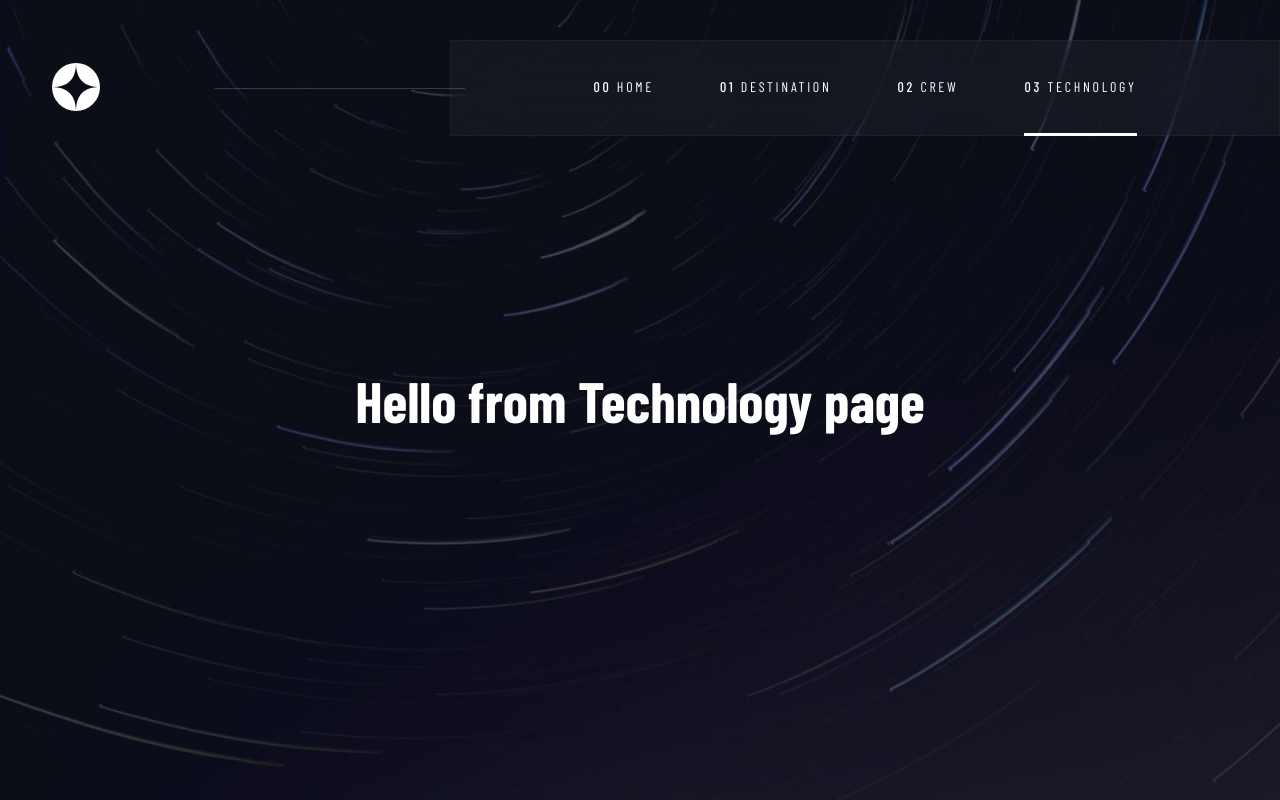
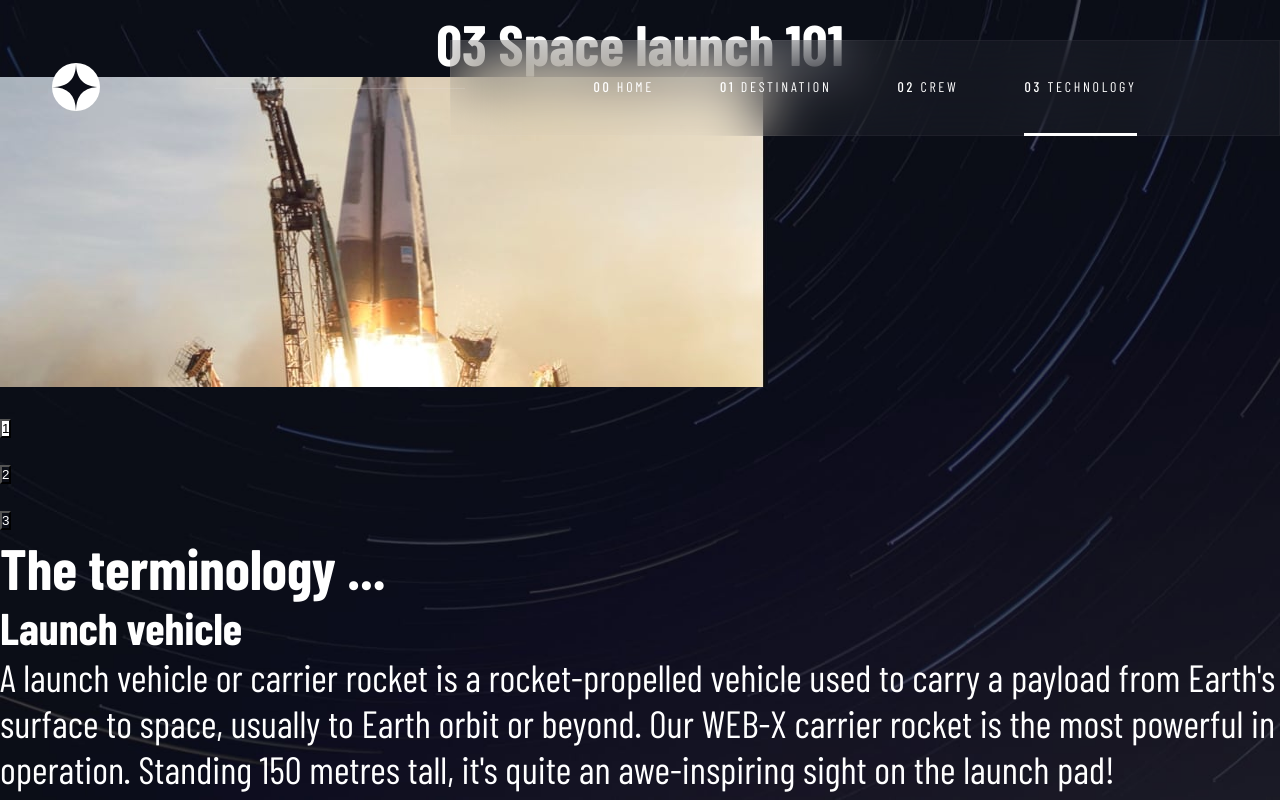
Before and after one commit to kalin-angelov/fm-space-tourism-website, a React (Vite) app: page /technology in a window 1280 px wide. Built offline with nearby package versions, Linux system fonts and the light colour scheme; a web font is replaced by a local one.

Commit message:
Update Technology.jsx

```diff
--- a/src/components/Technology/Technology.jsx
+++ b/src/components/Technology/Technology.jsx
@@ -1,11 +1,60 @@
 import styles from "./style/Technology.module.css";
 
+import data from "../../db/data.json";
+
+import { useState } from "react";
+
 const Technology = () => {
+  const [tech, setTech] = useState(data.technology[0]);
+
   return (
     <section className={styles.technologySection}>
-      <h1>Hello from Technology page</h1>
+      <h1><span>03</span> Space launch 101</h1>
+      <div className={styles.machine}>
+        <figure className={styles.imgContainer}>
+          <img src={tech.images.landscape} alt={tech.name} />
+        </figure>
+
+        <article className={styles.machineInformation}>
+          <ul className={styles.machineList}>
+            <li>
+              <button
+                onClick={() => {setTech(data.technology[0])}}
+                style={tech.name === "Launch vehicle" ?
+                  {backgroundColor: "white", color: "black"}
+                  :
+                  {backgroundColor: "transparent", color: "white"}
+                }
+              >1</button>
+            </li>
+            <li>
+               <button
+                onClick={() => {setTech(data.technology[1])}}
+                style={tech.name === "Spaceport" ?
+                  {backgroundColor: "white", color: "black"}
+                  :
+                  {backgroundColor: "transparent", color: "white"}
+                }
+              >2</button>
+            </li>
+            <li>
+              <button
+                onClick={() => {setTech(data.technology[2])}}
+                style={tech.name === "Space capsule" ?
+                  {backgroundColor: "white", color: "black"}
+                  :
+                  {backgroundColor: "transparent", color: "white"}
+                }
+              >3</button>
+            </li>
+          </ul>
+          <h2>The terminology ...</h2>
+          <h3>{tech.name}</h3>
+          <p>{tech.description}</p>
+        </article>
+      </div>
     </section>
-  );
+  )
 };
 
 export default Technology;
```
